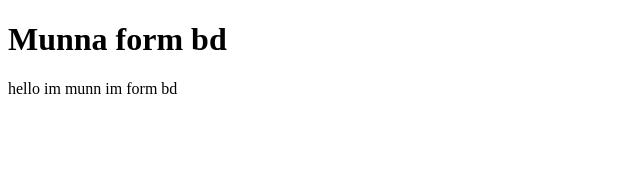
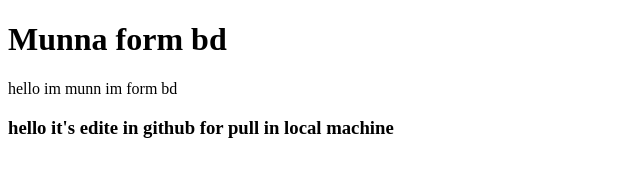
Before and after one commit to mahafujur80/git-learning, a plain HTML site: page index.html in a window 1280 px wide. Shown: the whole page, without its empty margins (0-640 px from the left). Drawn offline with Linux system fonts and the light colour scheme.

Commit message:
Update index.html

```diff
--- a/index.html
+++ b/index.html
@@ -8,5 +8,6 @@
 <body>
     <h1>Munna form bd</h1>
     <p>hello im munn im form bd</p>
+    <h3>hello it's edite in github for pull in local machine</h3>
 </body>
 </html>
```
